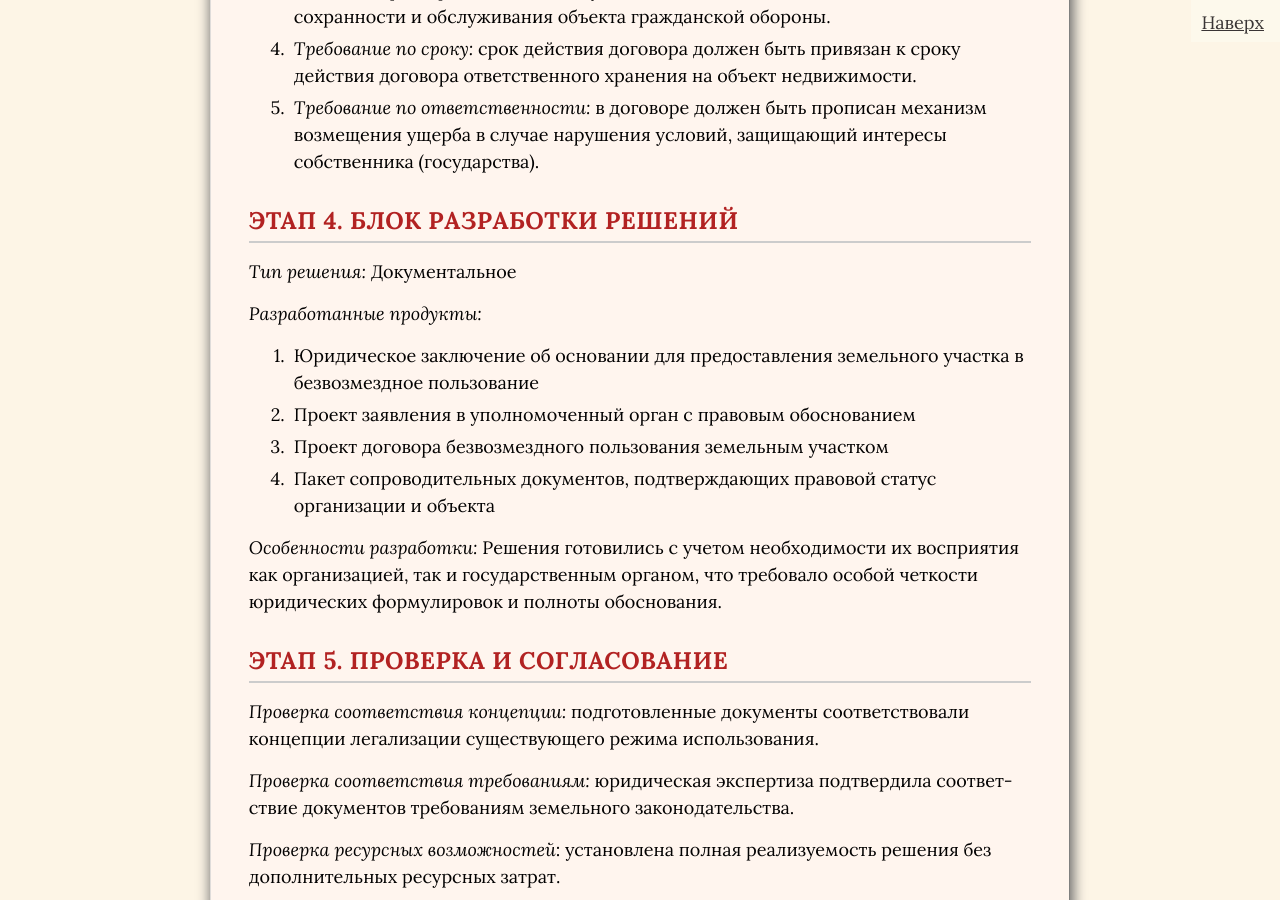
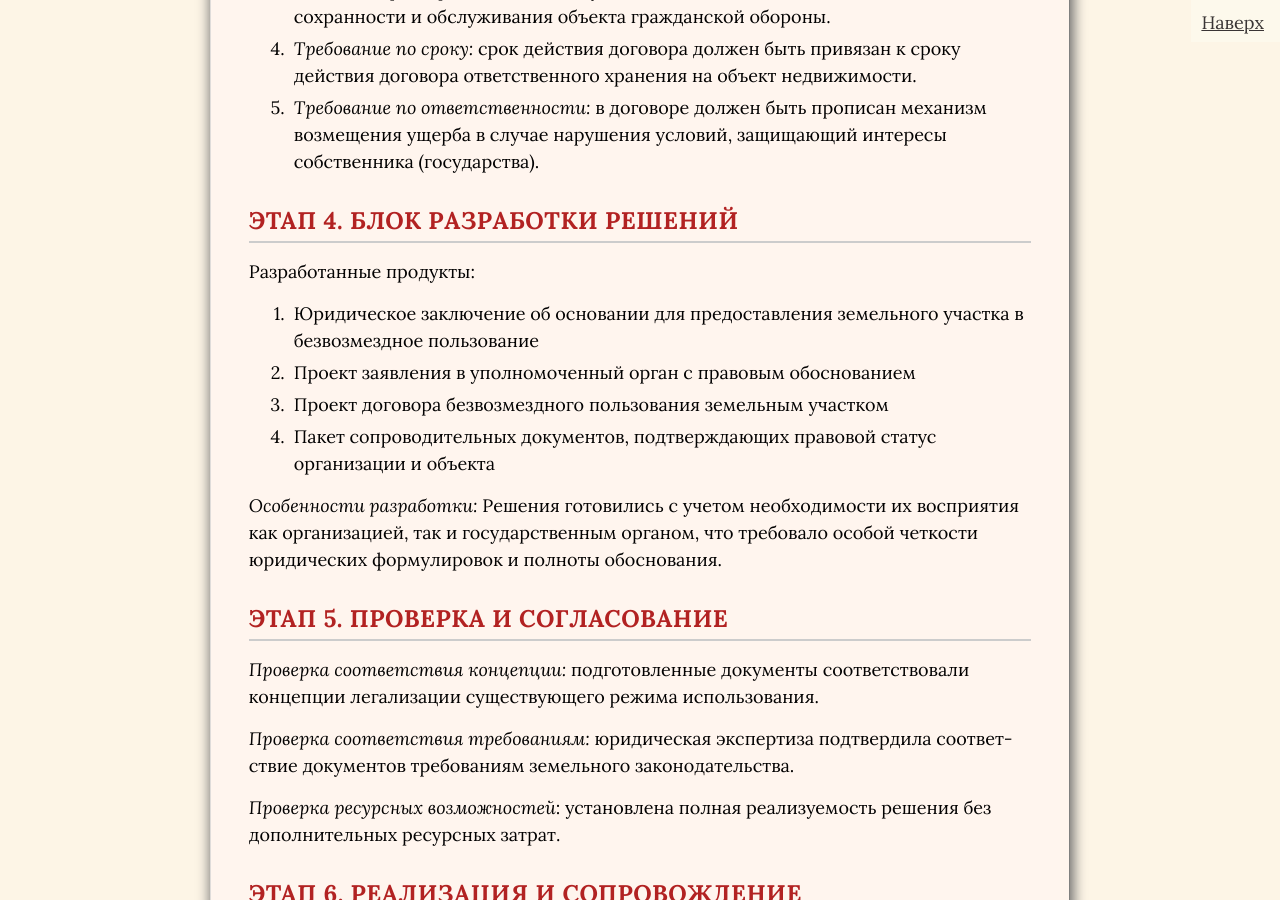
Before and after one commit to SergSi/land-use-art, a Jekyll site: the page built from _posts/2025-09-09-metod.md, in a window 1280 px wide and 900 px high, scrolled down 7672 px. Built offline with Jekyll 4.4.1, drawn with Linux system fonts in a browser that asks for light colours; some web fonts are replaced.

Commit message:
Update 2025-09-09-metod.md

```diff
--- a/_posts/2025-09-09-metod.md
+++ b/_posts/2025-09-09-metod.md
@@ -152,9 +152,7 @@ p {
 
 ## Этап 4. Блок разработки решений
 
-*Тип решения:* Документальное
-
-*Разработанные продукты:*
+Разработанные продукты:
 
 1. Юридическое заключение об основании для предоставления земельного участка в безвозмездное пользование
 2. Проект заявления в уполномоченный орган с правовым обоснованием
@@ -188,6 +186,7 @@ flowchart TD
     D --> E[ПРОВЕРКА:<br>проверка соответствия<br>концепции и нормативным требованиям"]
     E --> F["РЕАЛИЗАЦИЯ РЕШЕНИЙ:<br>подача документов,<br>сопровождение процедуры"]
 
+
     style A fill:#d0d0f0,stroke:#b9b9e6,color:#333333
     style B fill:#b9b9e6,stroke:#a3a3dc,color:#333333
     style C fill:#a3a3dc,stroke:#8c8cd2,color:#333333
```
